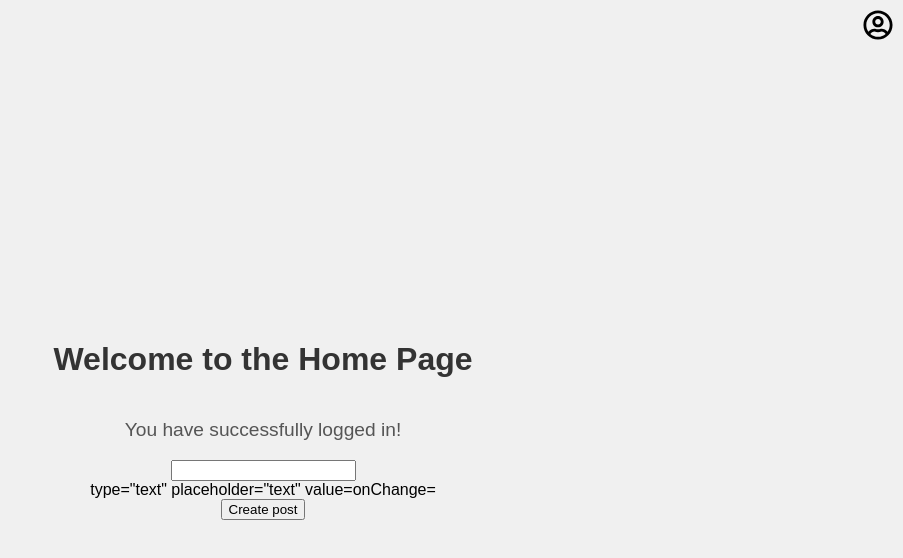
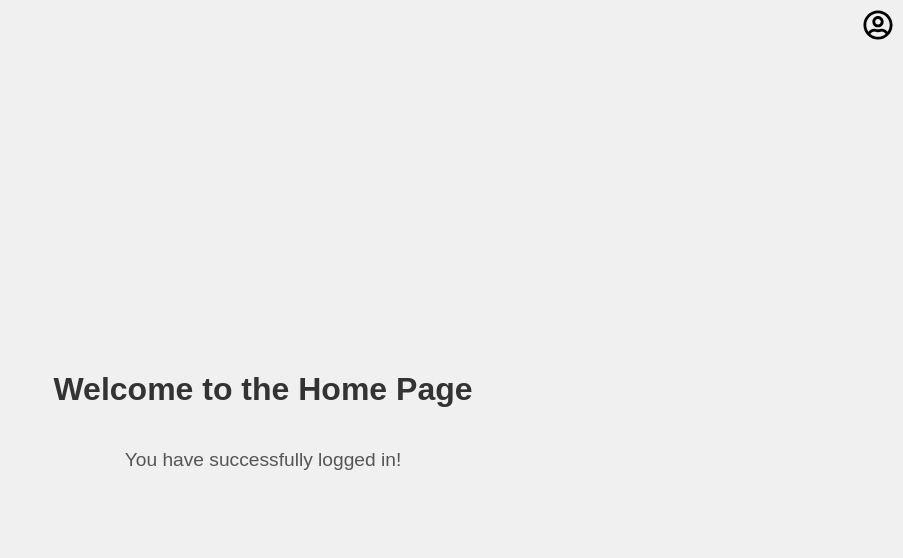
Before and after one commit to Loch-Glitch/team, a React (Create React App) app in the folder frontend/: page /home in a window 1280 px wide. Shown: the top 558 px of the page, without its empty margins (377-1280 px from the left). Built offline with nearby package versions, Linux system fonts and the light colour scheme.

Commit message:
feat: Update create_post API endpoint to use local server URL and remove unused input fields from Homepage

```diff
--- a/frontend/src/page/Homepage.js
+++ b/frontend/src/page/Homepage.js
@@ -158,15 +158,8 @@ const userpost = {
       </div>
       <h1 style={styles.header}>Welcome to the Home Page</h1>
       <p style={styles.message}>You have successfully logged in!</p>
-      <input
-            style={styles.postform_icon} onClick={() => setDropdown(!dropdown)} />
-            type="text"
-            placeholder="text"
-            value={text}
-            onChange={(e) => settext(e.target.value)}
-      <button onClick={handlecreatepost} > Create post </button>
     </div>
   );
-}
+};
 
 export default HomePage;
--- a/frontend/src/page/create_post.js
+++ b/frontend/src/page/create_post.js
@@ -31,7 +31,7 @@ const App = () => {
     }
     try {
       setLoading(true);
-      await axios.post('/api/create-post/', newPost);
+      await axios.post('http://127.0.0.1:8000/api/create-post/', newPost);
       alert('Post created successfully!');
       setNewPost({ text: '', username: '', image: '' });
       fetchPosts();
```
